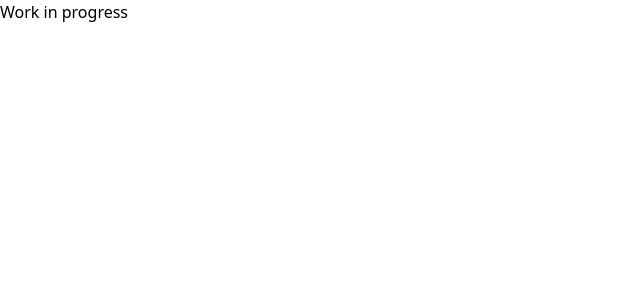
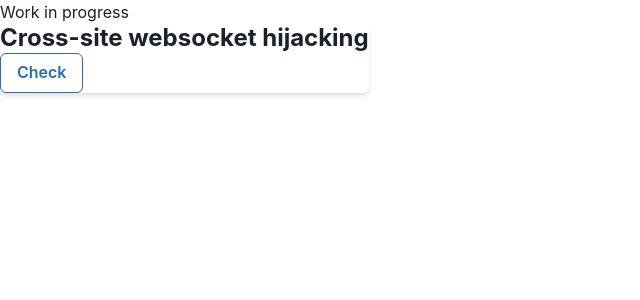
Before and after one commit to Rikthepixel/websocket-security-checker, a Next.js app: page /websocket-security-checker/ in a window 1280 px wide. Shown: the top 300 px of the page, without its empty margins (0-640 px from the left). Built offline with nearby package versions, Linux system fonts and the light colour scheme.

Commit message:
Setup some stuff

```diff
--- /dev/null
+++ b/src/components/layout/LinkButton.tsx
@@ -0,0 +1,17 @@
+import React from 'react';
+import NextLink from "next/link";
+import { Button as ChakraButton, ButtonProps as ChakraButtonProps } from '@chakra-ui/button';
+
+export interface LinkButtonProps extends ChakraButtonProps {
+    href: string;
+}
+
+const Link = ({ href, ...props }: LinkButtonProps) => {
+    return (
+        <NextLink href={href} passHref>
+            <ChakraButton as="a" {...props} />
+        </NextLink>
+    );
+};
+
+export default Link;
--- /dev/null
+++ b/src/constants/Tools.ts
@@ -0,0 +1,22 @@
+import cswshIcon from "assets/images/tool_icons/cswsh.png";
+import getPageName from 'utils/getPageName';
+import { StaticImageData } from "next/image";
+
+interface ITool {
+    href: string;
+    icon: StaticImageData;
+    name: string;
+}
+
+const TOOLS: Omit<ITool, "name">[] = [
+    {
+        href: "/cross-site_websocket_hijacking",
+        icon: cswshIcon
+    }
+];
+
+export default TOOLS.map<ITool>((tool) => ({
+    ...tool,
+    name: getPageName(tool.href),
+    href: `/tools${tool.href}`,
+}));
--- a/src/pages/_app.tsx
+++ b/src/pages/_app.tsx
@@ -1,17 +1,10 @@
 import React from 'react';
 import { ChakraProvider } from '@chakra-ui/provider';
-import type { AppProps } from "next/app";
+import { theme } from '@chakra-ui/theme';
+import getPageName from "utils/getPageName";
 import Head from 'next/head';
 
-const getPageName = (pathName: string): string => {
-    const endpoint = pathName.split("/").pop() ?? "";
-    const pageNameParts = endpoint.split("_");
-
-    const firstWord = pageNameParts[0];
-    pageNameParts[0] = firstWord.charAt(0).toUpperCase() + firstWord.slice(1);
-
-    return pageNameParts.join(" ");
-};
+import type { AppProps } from "next/app";
 
 const App = ({ Component, router, pageProps }: AppProps) => {
 
@@ -23,7 +16,7 @@ const App = ({ Component, router, pageProps }: AppProps) => {
             <title>{title}</title>
             <meta property="og:title" content={title} key="title" />
         </Head>
-        <ChakraProvider>
+        <ChakraProvider theme={theme}>
             <Component {...pageProps} />
         </ChakraProvider>
     </>;
--- a/src/pages/index.tsx
+++ b/src/pages/index.tsx
@@ -1,9 +1,34 @@
-import React from 'react';
+import React, { useMemo } from 'react';
+import LinkButton from 'components/layout/LinkButton';
+import TOOL_LINKS from 'constants/Tools';
+import { Box, Heading, HStack } from '@chakra-ui/layout';
+import { Img } from "@chakra-ui/image";
 
 const Home = () => {
+
+  const toolLinks = useMemo(() => TOOL_LINKS.map((tool, index) => {
+    console.log(tool.icon);
+
+    return (
+      <Box key={index} shadow="md" rounded="md">
+        <Heading fontSize="2xl">
+          {tool.name}
+        </Heading>
+        <LinkButton href={tool.href} variant="outline" colorScheme="blue">
+          Check
+        </LinkButton>
+      </Box>
+    );
+  }), []);
+
   return (
-    <div>Work in progress</div>
+    <>
+      <div>Work in progress</div>
+      <HStack>
+        {toolLinks}
+      </HStack>
+    </>
   );
 };
 
-export default Home;
+export default Home;;
--- /dev/null
+++ b/src/utils/getPageName.ts
@@ -0,0 +1,11 @@
+export const getPageName = (pathName: string): string => {
+    const endpoint = pathName.split("/").pop() ?? "";
+    const pageNameParts = endpoint.split("_");
+
+    const firstWord = pageNameParts[0];
+    pageNameParts[0] = firstWord.charAt(0).toUpperCase() + firstWord.slice(1);
+
+    return pageNameParts.join(" ");
+};
+
+export default getPageName;
--- a/tsconfig.json
+++ b/tsconfig.json
@@ -1,6 +1,7 @@
 {
     "include": [
-        "./src/**/*.*"
+        "./src/**/*.*",
+        "./types/**/*.*"
     ],
     "compilerOptions": {
         "lib": [
--- /dev/null
+++ b/types/image-imports.d.ts
@@ -0,0 +1,4 @@
+declare module "*.png" {
+    const value: StaticImageData;
+    export = value;
+}
```
Also changed, not shown: src/components/layout/Image.tsx (added, +39 -0 lines), src/components/layout/Link.tsx (added, +17 -0 lines), src/assets/images/tool_icons/cswsh.png (added).
